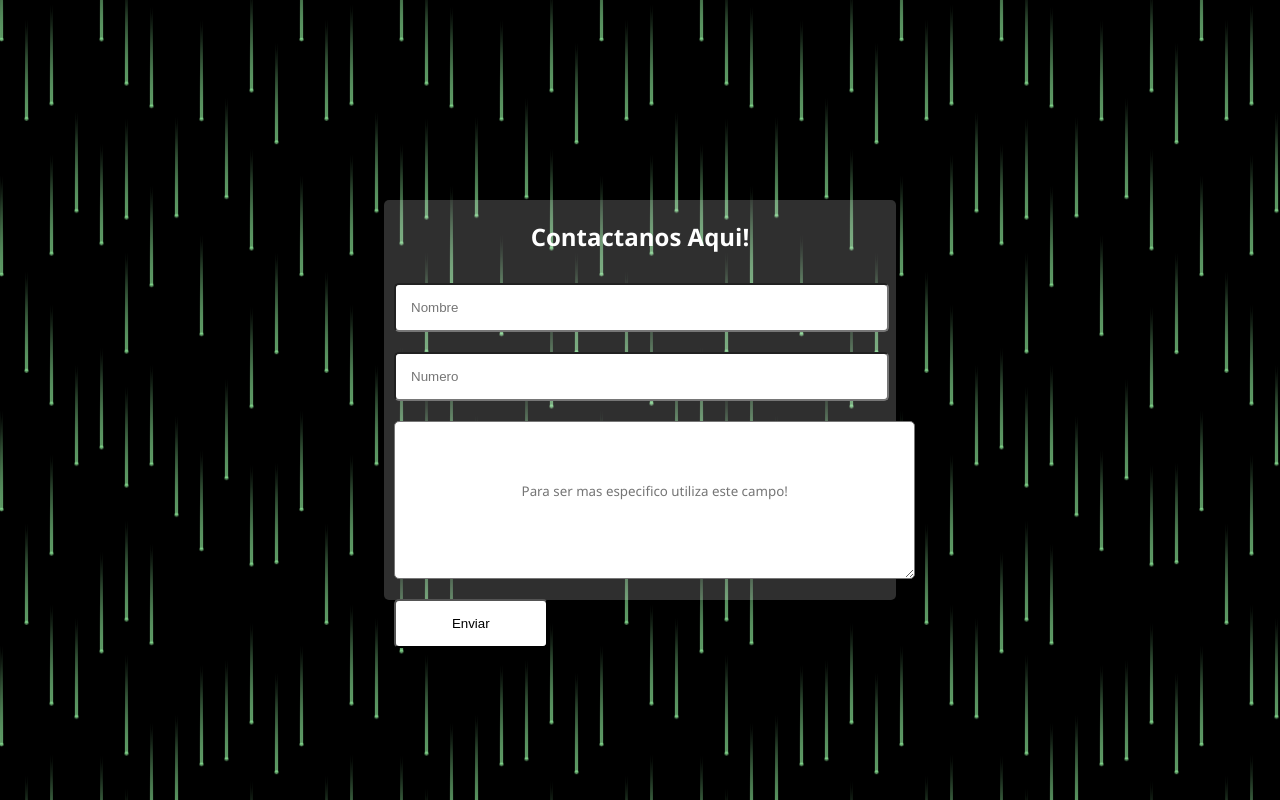
After one commit to SENA-proyect/AhorrApp-CRUDO, a Python web app: template templates/contactanos.html in a window 1280 px wide. The commit adds this page. Run offline with Jinja, Linux system fonts and the light colour scheme; the template is opened without the code that fills it, so the values that code supplies are empty.

Commit message:
vista contactenos

```diff
--- /dev/null
+++ b/static/css/contactanos.css
@@ -0,0 +1,236 @@
+/* CSS ANIMACION BACKGROUND*/
+/* From Uiverse.io by SelfMadeSystem */
+* {
+    padding: 0;
+    margin: 0;
+}
+
+.form-container {
+    box-sizing: border-box;
+    width: 40%;
+    height: 50%;
+    background-color: rgba(255, 255, 255, 0.185);
+    border-radius: 5px;
+    display: list-item;
+    align-content: left;
+    position: absolute;
+    top: 50%;
+    left: 50%;
+    transform: translate(-50%,-50%);
+}
+.textForm {
+    color: white;
+    text-align: center;
+    padding: 20px;
+    font-family: 'Segoe UI', Tahoma, Geneva, Verdana, sans-serif;
+}
+.inputContactanos {
+    padding: 15px;
+    border-radius: 5px;
+    margin: 10px;
+    outline: none;
+    width: 90%;
+}
+.inputContactanosDescripcion {
+    margin: 10px;
+    display: list-item;
+    padding: 60px;
+    width: 78%;
+    text-align: top;
+    border-radius: 5px;
+    font-family: 'Segoe UI', Tahoma, Geneva, Verdana, sans-serif;
+    text-align: center;
+}
+.inputContactanos:hover {
+    transition: all 200ms cubic-bezier(0.55, 0.055, 0.675, 0.19);
+    transform: translateY(-3px);
+    outline: none;
+    border-bottom: 4px solid #00ff2a;
+}
+.btn-contactenos {
+    background-color: rgb(255, 255, 255);
+    padding: 15px;
+    margin: 10px;
+    border-radius: 5px;
+    width: 30%;
+}
+.btn-contactenos:hover {
+    background-color: rgb(211, 211, 211);
+}
+
+.container::after {
+  position: absolute;
+  inset: 0;
+  z-index: 1;
+  background-image: radial-gradient(
+    ellipse 1.5px 2px at 1.5px 50%,
+    #0000 0,
+    #0000 90%,
+    #000 100%
+  );
+  background-size: 25px 8px;
+}
+
+.container {
+  position: relative;
+  width: 100%;
+  height: 100vh;
+  --c: rgba(147, 243, 159, 0.61);
+  background-color: #000;
+  background-image: radial-gradient(4px 100px at 0px 235px, var(--c), #0000),
+    radial-gradient(4px 100px at 300px 235px, var(--c), #0000),
+    radial-gradient(1.5px 1.5px at 150px 117.5px, var(--c) 100%, #0000 150%),
+    radial-gradient(4px 100px at 0px 252px, var(--c), #0000),
+    radial-gradient(4px 100px at 300px 252px, var(--c), #0000),
+    radial-gradient(1.5px 1.5px at 150px 126px, var(--c) 100%, #0000 150%),
+    radial-gradient(4px 100px at 0px 150px, var(--c), #0000),
+    radial-gradient(4px 100px at 300px 150px, var(--c), #0000),
+    radial-gradient(1.5px 1.5px at 150px 75px, var(--c) 100%, #0000 150%),
+    radial-gradient(4px 100px at 0px 253px, var(--c), #0000),
+    radial-gradient(4px 100px at 300px 253px, var(--c), #0000),
+    radial-gradient(1.5px 1.5px at 150px 126.5px, var(--c) 100%, #0000 150%),
+    radial-gradient(4px 100px at 0px 204px, var(--c), #0000),
+    radial-gradient(4px 100px at 300px 204px, var(--c), #0000),
+    radial-gradient(1.5px 1.5px at 150px 102px, var(--c) 100%, #0000 150%),
+    radial-gradient(4px 100px at 0px 134px, var(--c), #0000),
+    radial-gradient(4px 100px at 300px 134px, var(--c), #0000),
+    radial-gradient(1.5px 1.5px at 150px 67px, var(--c) 100%, #0000 150%),
+    radial-gradient(4px 100px at 0px 179px, var(--c), #0000),
+    radial-gradient(4px 100px at 300px 179px, var(--c), #0000),
+    radial-gradient(1.5px 1.5px at 150px 89.5px, var(--c) 100%, #0000 150%),
+    radial-gradient(4px 100px at 0px 299px, var(--c), #0000),
+    radial-gradient(4px 100px at 300px 299px, var(--c), #0000),
+    radial-gradient(1.5px 1.5px at 150px 149.5px, var(--c) 100%, #0000 150%),
+    radial-gradient(4px 100px at 0px 215px, var(--c), #0000),
+    radial-gradient(4px 100px at 300px 215px, var(--c), #0000),
+    radial-gradient(1.5px 1.5px at 150px 107.5px, var(--c) 100%, #0000 150%),
+    radial-gradient(4px 100px at 0px 281px, var(--c), #0000),
+    radial-gradient(4px 100px at 300px 281px, var(--c), #0000),
+    radial-gradient(1.5px 1.5px at 150px 140.5px, var(--c) 100%, #0000 150%),
+    radial-gradient(4px 100px at 0px 158px, var(--c), #0000),
+    radial-gradient(4px 100px at 300px 158px, var(--c), #0000),
+    radial-gradient(1.5px 1.5px at 150px 79px, var(--c) 100%, #0000 150%),
+    radial-gradient(4px 100px at 0px 210px, var(--c), #0000),
+    radial-gradient(4px 100px at 300px 210px, var(--c), #0000),
+    radial-gradient(1.5px 1.5px at 150px 105px, var(--c) 100%, #0000 150%);
+  background-size:
+    300px 235px,
+    300px 235px,
+    300px 235px,
+    300px 252px,
+    300px 252px,
+    300px 252px,
+    300px 150px,
+    300px 150px,
+    300px 150px,
+    300px 253px,
+    300px 253px,
+    300px 253px,
+    300px 204px,
+    300px 204px,
+    300px 204px,
+    300px 134px,
+    300px 134px,
+    300px 134px,
+    300px 179px,
+    300px 179px,
+    300px 179px,
+    300px 299px,
+    300px 299px,
+    300px 299px,
+    300px 215px,
+    300px 215px,
+    300px 215px,
+    300px 281px,
+    300px 281px,
+    300px 281px,
+    300px 158px,
+    300px 158px,
+    300px 158px,
+    300px 210px,
+    300px 210px,
+    300px 210px;
+  animation: hi 150s linear infinite;
+}
+
+@keyframes hi {
+  0% {
+    background-position:
+      0px 220px,
+      3px 220px,
+      151.5px 337.5px,
+      25px 24px,
+      28px 24px,
+      176.5px 150px,
+      50px 16px,
+      53px 16px,
+      201.5px 91px,
+      75px 224px,
+      78px 224px,
+      226.5px 350.5px,
+      100px 19px,
+      103px 19px,
+      251.5px 121px,
+      125px 120px,
+      128px 120px,
+      276.5px 187px,
+      150px 31px,
+      153px 31px,
+      301.5px 120.5px,
+      175px 235px,
+      178px 235px,
+      326.5px 384.5px,
+      200px 121px,
+      203px 121px,
+      351.5px 228.5px,
+      225px 224px,
+      228px 224px,
+      376.5px 364.5px,
+      250px 26px,
+      253px 26px,
+      401.5px 105px,
+      275px 75px,
+      278px 75px,
+      426.5px 180px;
+  }
+
+  to {
+    background-position:
+      0px 6800px,
+      3px 6800px,
+      151.5px 6917.5px,
+      25px 13632px,
+      28px 13632px,
+      176.5px 13758px,
+      50px 5416px,
+      53px 5416px,
+      201.5px 5491px,
+      75px 17175px,
+      78px 17175px,
+      226.5px 17301.5px,
+      100px 5119px,
+      103px 5119px,
+      251.5px 5221px,
+      125px 8428px,
+      128px 8428px,
+      276.5px 8495px,
+      150px 9876px,
+      153px 9876px,
+      301.5px 9965.5px,
+      175px 13391px,
+      178px 13391px,
+      326.5px 13540.5px,
+      200px 14741px,
+      203px 14741px,
+      351.5px 14848.5px,
+      225px 18770px,
+      228px 18770px,
+      376.5px 18910.5px,
+      250px 5082px,
+      253px 5082px,
+      401.5px 5161px,
+      275px 6375px,
+      278px 6375px,
+      426.5px 6480px;
+  }
+}
--- /dev/null
+++ b/templates/contactanos.html
@@ -0,0 +1,21 @@
+<!DOCTYPE html>
+<html lang="en">
+<head>
+    <meta charset="UTF-8">
+    <meta name="viewport" content="width=device-width, initial-scale=1.0">
+    <link rel="stylesheet" href="/static/css/contactanos.css">
+    <title>Document</title>
+</head>
+<body>
+    <section class="container">
+        <form action="" class="form-container">
+            <h1 class="textForm">Contactanos Aqui!</h1>
+            <input type="text" placeholder="Nombre" class="inputContactanos">
+            <br>
+            <input type="text" placeholder="Numero" class="inputContactanos">
+            <textarea name="" id="" class="inputContactanosDescripcion" placeholder="Para ser mas especifico utiliza este campo!"></textarea>
+            <button class="btn-contactenos">Enviar</button>
+        </form>
+    </section>
+</body>
+</html>
```
Also changed, not shown: static/css/index.css (+4 -8 lines), templates/index.html (+7 -11 lines).
